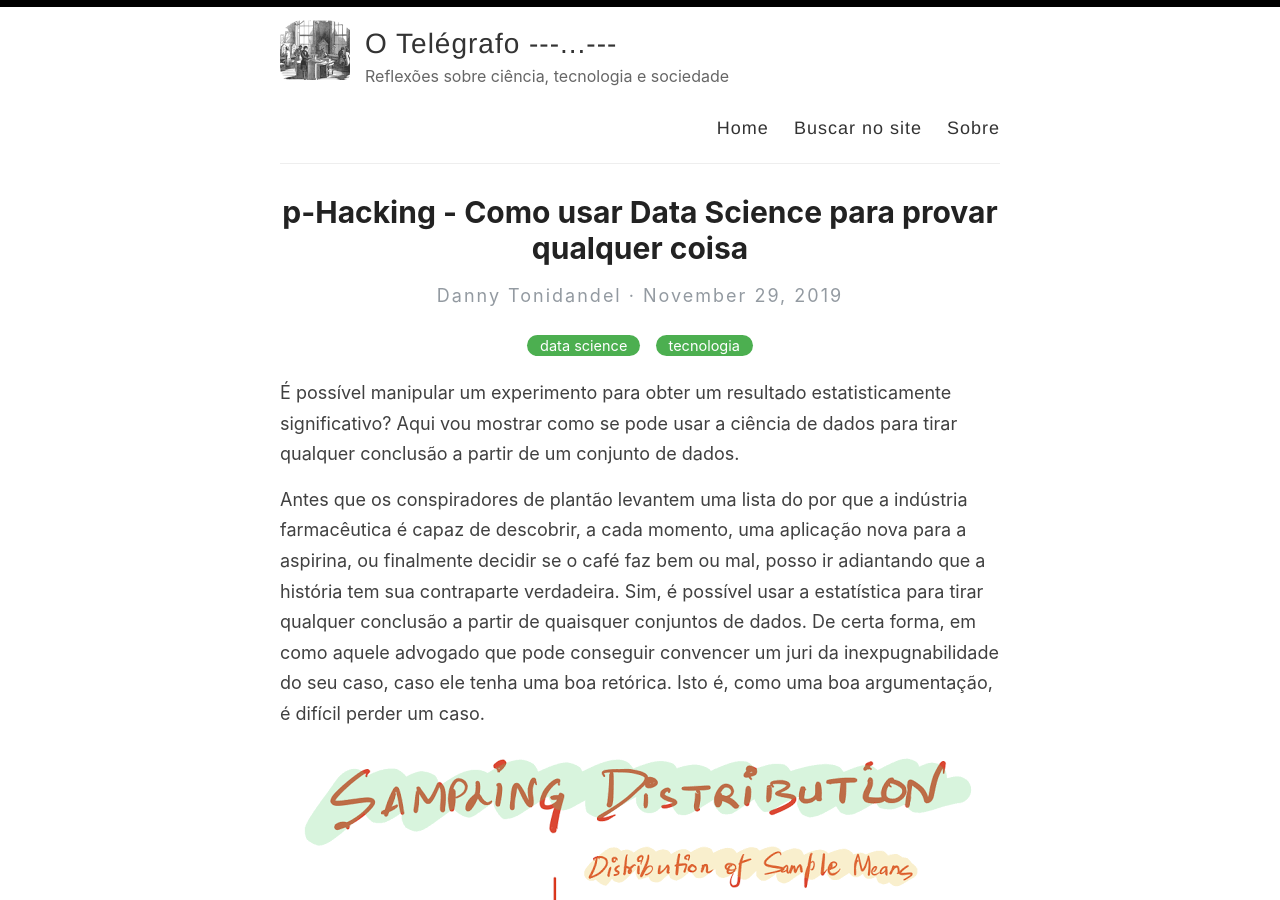
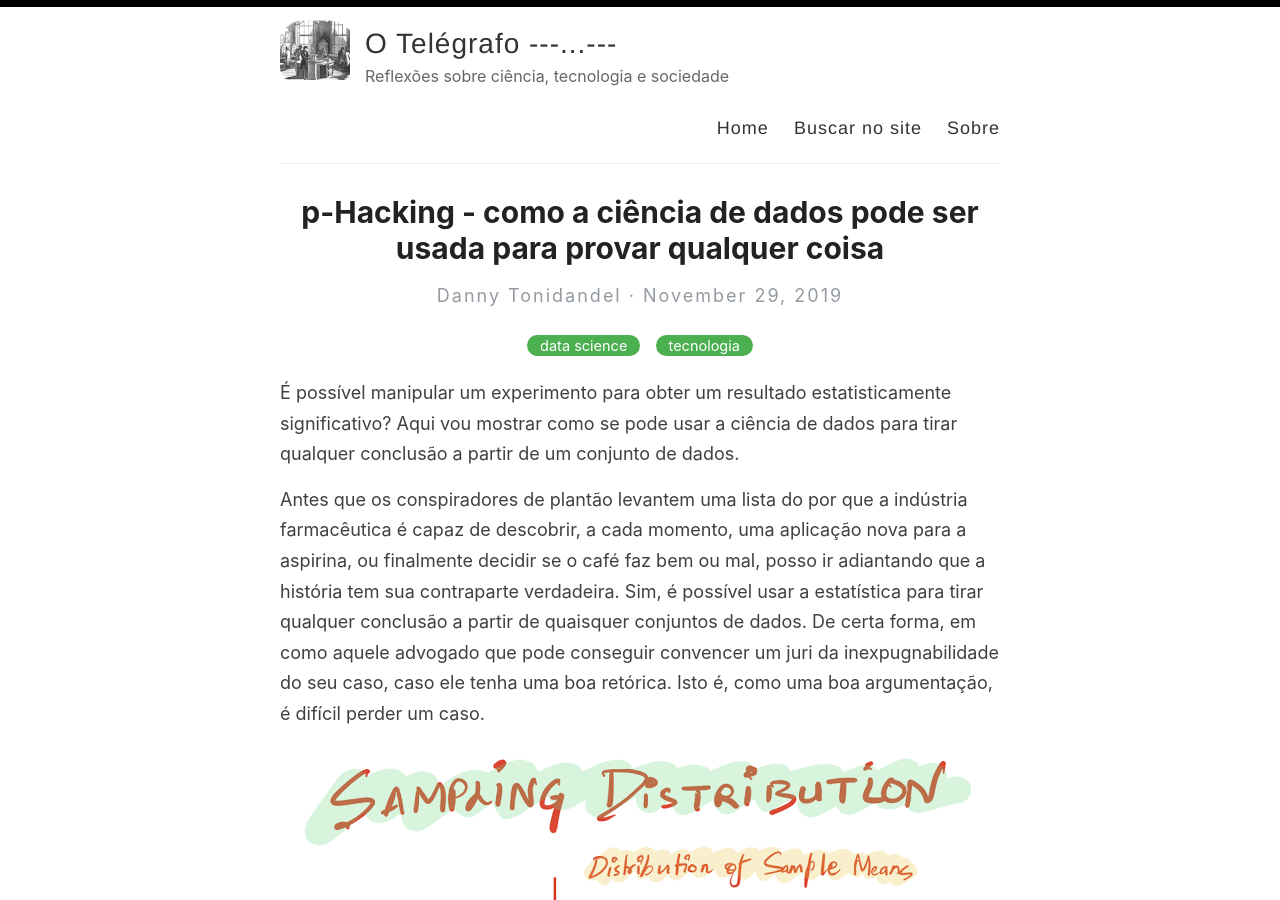
Before and after one commit to tonidandel/otelegrafo_, a Jekyll site: the page built from _posts/2019-11-29-p-hacking.md, in a window 1280 px wide and 900 px high. Built offline with Jekyll 4.4.1, drawn with Linux system fonts in a browser that asks for light colours; formulas are drawn with MathJax 3; some of the changed text lies outside the part shown.

Commit message:
post-corrections

```diff
--- a/_posts/2019-11-29-p-hacking.md
+++ b/_posts/2019-11-29-p-hacking.md
@@ -1,6 +1,6 @@
 ---
 layout: post
-title: p-Hacking - Como usar Data Science para provar qualquer coisa
+title: p-Hacking - como a ciência de dados pode ser usada para provar qualquer coisa
 categories: [data science, tecnologia]
 ---
 
@@ -36,5 +36,4 @@ O segundo problema, este mais grave por ser altamente anti-ético, está relacio
 
 De toda forma vale lembrar que o valor-p é somente a ponta de um grande iceberg.
 
-[^1]: Singh Chawla, D. Big names in statistics want to shake up much-maligned *P* value.
- *Nature* **548,** 16–17 (2017) doi:10.1038/nature.2017.22375.
+[^1]: Singh Chawla, D. Big names in statistics want to shake up much-maligned *P* value; *Nature* **548,** 16–17 (2017) doi:10.1038/nature.2017.22375.
```
